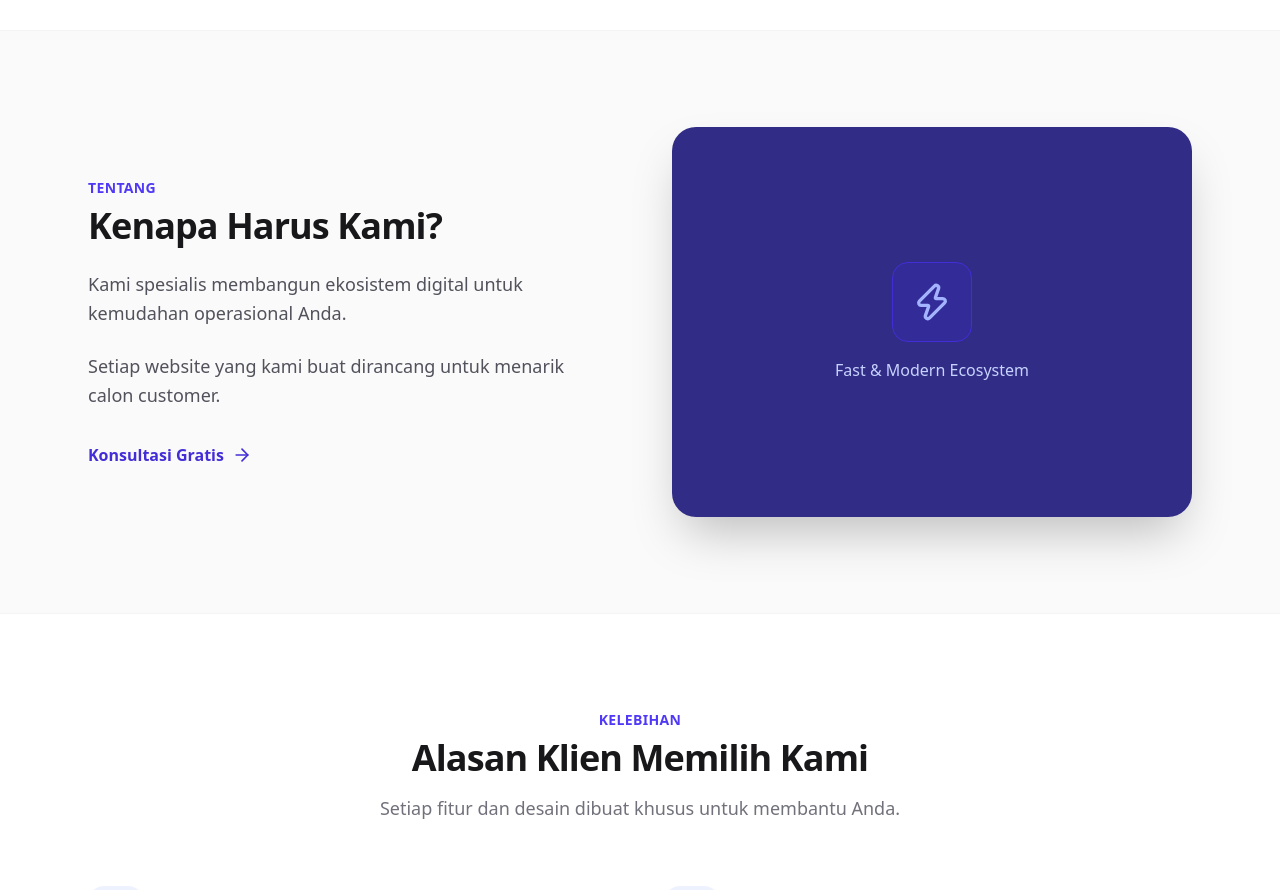
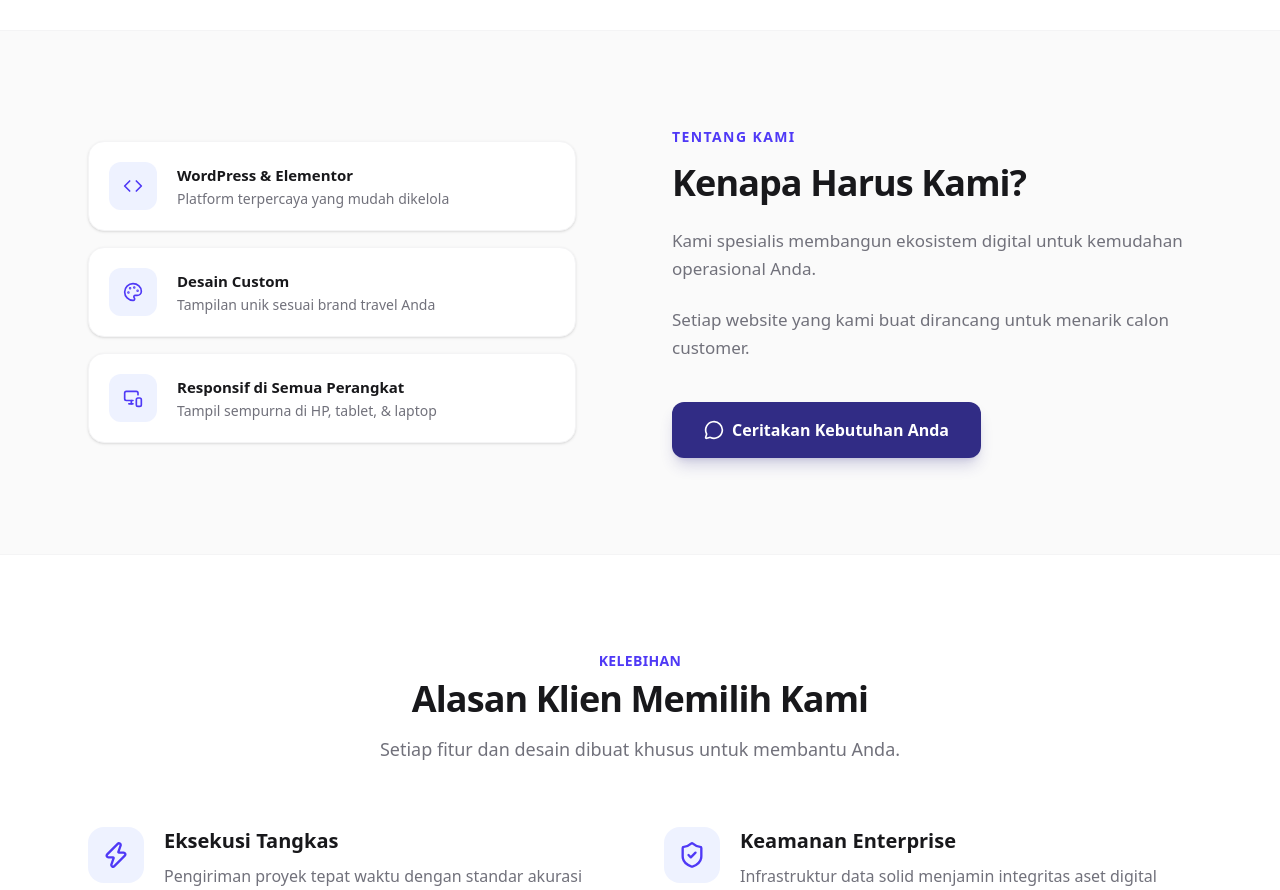
Before and after one commit to damosfxa/leadgen, a Next.js app: page / in a window 1280 px wide. Shown: the part 920-1810 px from the top of the page. Built offline with nearby package versions, Linux system fonts and the light colour scheme; no server answers; the database is empty.

Commit message:
style: clone tentang kami section exactly

```diff
--- a/src/app/page.tsx
+++ b/src/app/page.tsx
@@ -1,6 +1,6 @@
 import { createServerClient } from "@supabase/ssr"
 import { cookies } from "next/headers"
-import { ArrowRight, CheckCircle2, ShieldCheck, Zap, HeadphonesIcon, ExternalLink, MessageCircle, Globe, Sparkles } from "lucide-react"
+import { ArrowRight, CheckCircle2, ShieldCheck, Zap, HeadphonesIcon, ExternalLink, MessageCircle, Globe, Sparkles, Code, Palette, MonitorSmartphone } from "lucide-react"
 
 // Supabase fetching logic
 async function fetchData() {
@@ -155,30 +155,61 @@ export default async function LandingPage() {
       {/* FILOSOFI */}
       <section id="filosofi" className="py-24 bg-zinc-50 border-y border-zinc-100">
         <div className="max-w-6xl mx-auto px-6 grid md:grid-cols-2 gap-16 items-center">
+
+          {/* LEFT: 3 CARDS */}
+          <div className="space-y-4 md:pr-8">
+            <div className="bg-white rounded-2xl shadow-sm border border-zinc-100 p-5 flex items-center gap-5">
+              <div className="bg-indigo-50 text-indigo-600 rounded-xl w-12 h-12 flex items-center justify-center flex-shrink-0">
+                <Code className="w-5 h-5" />
+              </div>
+              <div>
+                <h4 className="font-bold text-zinc-900 text-[15px] mb-0.5">WordPress & Elementor</h4>
+                <p className="text-sm text-zinc-500">Platform terpercaya yang mudah dikelola</p>
+              </div>
+            </div>
+
+            <div className="bg-white rounded-2xl shadow-sm border border-zinc-100 p-5 flex items-center gap-5">
+              <div className="bg-indigo-50 text-indigo-600 rounded-xl w-12 h-12 flex items-center justify-center flex-shrink-0">
+                <Palette className="w-5 h-5" />
+              </div>
+              <div>
+                <h4 className="font-bold text-zinc-900 text-[15px] mb-0.5">Desain Custom</h4>
+                <p className="text-sm text-zinc-500">Tampilan unik sesuai brand travel Anda</p>
+              </div>
+            </div>
+
+            <div className="bg-white rounded-2xl shadow-sm border border-zinc-100 p-5 flex items-center gap-5">
+              <div className="bg-indigo-50 text-indigo-600 rounded-xl w-12 h-12 flex items-center justify-center flex-shrink-0">
+                <MonitorSmartphone className="w-5 h-5" />
+              </div>
+              <div>
+                <h4 className="font-bold text-zinc-900 text-[15px] mb-0.5">Responsif di Semua Perangkat</h4>
+                <p className="text-sm text-zinc-500">Tampil sempurna di HP, tablet, & laptop</p>
+              </div>
+            </div>
+          </div>
+
+          {/* RIGHT: TEXT */}
           <div>
-            <h2 className="text-indigo-600 font-bold mb-2 uppercase tracking-wide text-sm">Tentang</h2>
-            <h3 className="text-3xl md:text-4xl font-extrabold mb-6 text-zinc-900 tracking-tight">{filosofiTitle}</h3>
-            <p className="text-zinc-600 text-lg leading-relaxed mb-6">
+            <h2 className="text-indigo-600 font-bold mb-4 uppercase tracking-widest text-sm">Tentang Kami</h2>
+            <h3 className="text-3xl md:text-4xl font-extrabold mb-6 text-zinc-900 tracking-tight">
+              <HighlightText text={filosofiTitle} />
+            </h3>
+            <p className="text-zinc-500 text-[17px] leading-relaxed mb-6">
               {filosofiDesc1}
             </p>
-            <p className="text-zinc-600 text-lg leading-relaxed mb-8">
+            <p className="text-zinc-500 text-[17px] leading-relaxed mb-10">
               {filosofiDesc2}
             </p>
             <a
-              href={`${waLink}?text=Halo,%20saya%20ingin%20konsultasi.`}
-              className="inline-flex items-center gap-2 font-bold text-indigo-700 hover:text-indigo-900"
+              href={`${waLink}?text=Halo,%20saya%20ingin%20menceritakan%20kebutuhan%20website%20saya.`}
+              className="inline-flex items-center gap-2 bg-indigo-900 text-white px-8 py-4 rounded-xl font-bold hover:bg-indigo-950 transition-colors shadow-lg shadow-indigo-900/20"
             >
-              Konsultasi Gratis <ArrowRight className="w-5 h-5" />
+              <MessageCircle className="w-5 h-5" />
+              Ceritakan Kebutuhan Anda
             </a>
           </div>
-          <div className="bg-indigo-900 aspect-square md:aspect-[4/3] rounded-3xl overflow-hidden relative shadow-2xl flex items-center justify-center text-indigo-200">
-            <div className="text-center p-8">
-              <div className="w-20 h-20 bg-indigo-800/50 text-indigo-300 rounded-2xl flex items-center justify-center mx-auto mb-4 border border-indigo-700">
-                <Zap className="w-10 h-10" />
-              </div>
-              <p className="font-medium">Fast & Modern Ecosystem</p>
-            </div>
-          </div>
+
         </div>
       </section>
 
```
